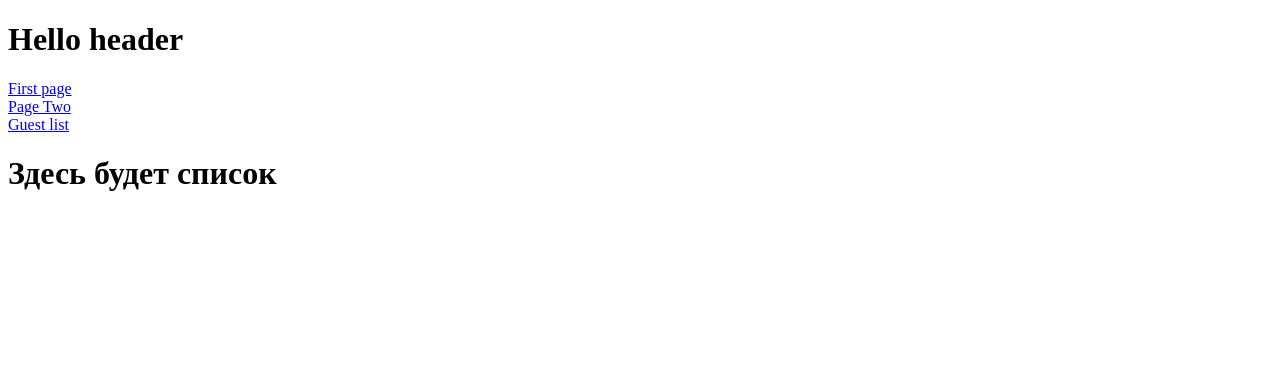
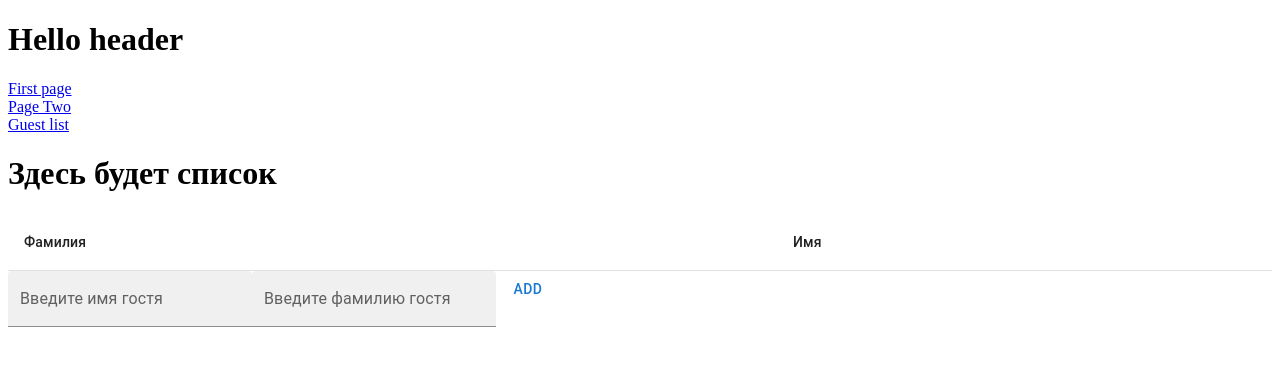
Before and after one commit to Shemet21-art/educational-project, a React (Create React App) app: page /listAdd in a window 1280 px wide. Shown: the top 366 px of the page. Built offline with nearby package versions, Linux system fonts and the light colour scheme.

Commit message:
add ListGuest

```diff
--- a/src/Components/ListGuest/ListGuest.jsx
+++ b/src/Components/ListGuest/ListGuest.jsx
@@ -1,9 +1,66 @@
+import { Button, Table, TableBody, TableCell, TableContainer, TableHead, TableRow } from "@mui/material";
+import { useEffect, useState } from "react";
+import UniqInput from "../UniqInput";
+
+function guestInfo( name, surname){
+   return {name,surname}
+
+}
+const listNamesGuests =[]
+
 
 function ListGuest(){
+    useEffect(()=>{
+      if(nameValue !== nameValue){
+        setNameValue()
+      }
+    })
 
-    return(<h1>Здесь будет список
+const [nameValue, setNameValue] = useState('')
+const [surnameValue, setSurnameValue] = useState('')
 
-    </h1>)
+function addEvent(){
+    if( nameValue !== ''&& surnameValue !==''){
+  listNamesGuests.push(guestInfo( nameValue, surnameValue))
+  setNameValue('')
+  setSurnameValue('')}
+  else alert("Заполни Все поля!")
+
+}
+    return(<>
+    <h1>Здесь будет список</h1>
+    <div>
+    <TableContainer>
+        <Table>
+        <TableHead>
+            <TableRow>
+                <TableCell>Фамилия</TableCell>
+                <TableCell>Имя</TableCell>
+            </TableRow>
+        </TableHead>
+        <TableBody>
+     {listNamesGuests.map((guest)=>(<TableRow key={Math.random()}>
+        <TableCell>{guest.name}</TableCell>
+        <TableCell>{guest.surname}</TableCell>
+     </TableRow>))}
+        </TableBody>
+        </Table>
+    </TableContainer>
+    </div>
+<form>
+   <UniqInput
+   label={"Введите имя гостя"}
+   value = {nameValue}
+  onChange={(e)=>setNameValue(e.target.value)}
+   />
+      <UniqInput
+   label={"Введите фамилию гостя"}
+   value = {surnameValue}
+  onChange={(e)=>setSurnameValue(e.target.value)}
+   />
+    <Button onClick={addEvent}>Add</Button>
+    </form>
+    </>)
 }
 
 export default ListGuest
--- a/src/Components/UniqInput.jsx
+++ b/src/Components/UniqInput.jsx
@@ -1,6 +1,6 @@
 import {  TextField} from "@mui/material"
 
- function UniqInput({label,onChange}){
+ function UniqInput({label,onChange,value}){
 
 
   return(
@@ -8,6 +8,7 @@ import {  TextField} from "@mui/material"
   variant="filled"
   label={label}
   onChange={onChange}
+  value={value}
   />)
 }
 export default UniqInput
```
